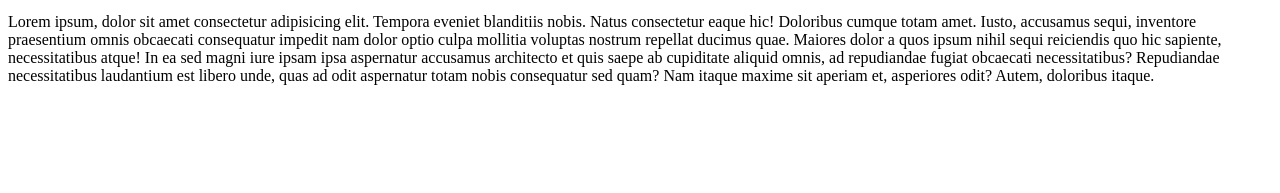
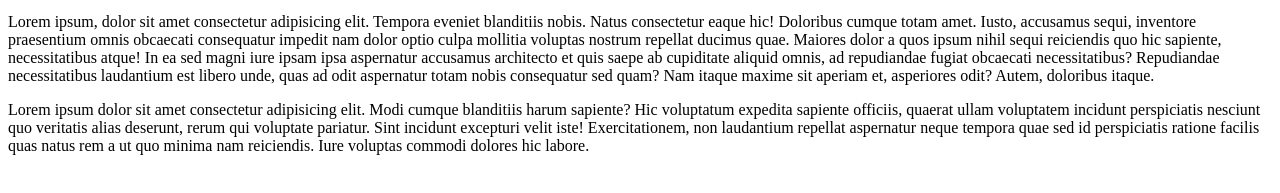
Before and after one commit to leonelottou/WIC, a plain HTML site: page index.html in a window 1280 px wide. Shown: the part 119-312 px from the top of the page. Drawn offline with Linux system fonts and the light colour scheme.

Commit message:
Update index.html

```diff
--- a/index.html
+++ b/index.html
@@ -14,5 +14,8 @@
    </p>
 
    Lorem ipsum, dolor sit amet consectetur adipisicing elit. Tempora eveniet blanditiis nobis. Natus consectetur eaque hic! Doloribus cumque totam amet. Iusto, accusamus sequi, inventore praesentium omnis obcaecati consequatur impedit nam dolor optio culpa mollitia voluptas nostrum repellat ducimus quae. Maiores dolor a quos ipsum nihil sequi reiciendis quo hic sapiente, necessitatibus atque! In ea sed magni iure ipsam ipsa aspernatur accusamus architecto et quis saepe ab cupiditate aliquid omnis, ad repudiandae fugiat obcaecati necessitatibus? Repudiandae necessitatibus laudantium est libero unde, quas ad odit aspernatur totam nobis consequatur sed quam? Nam itaque maxime sit aperiam et, asperiores odit? Autem, doloribus itaque.
+
+
+   <p>Lorem ipsum dolor sit amet consectetur adipisicing elit. Modi cumque blanditiis harum sapiente? Hic voluptatum expedita sapiente officiis, quaerat ullam voluptatem incidunt perspiciatis nesciunt quo veritatis alias deserunt, rerum qui voluptate pariatur. Sint incidunt excepturi velit iste! Exercitationem, non laudantium repellat aspernatur neque tempora quae sed id perspiciatis ratione facilis quas natus rem a ut quo minima nam reiciendis. Iure voluptas commodi dolores hic labore.</p>
 </body>
 </html>
```
